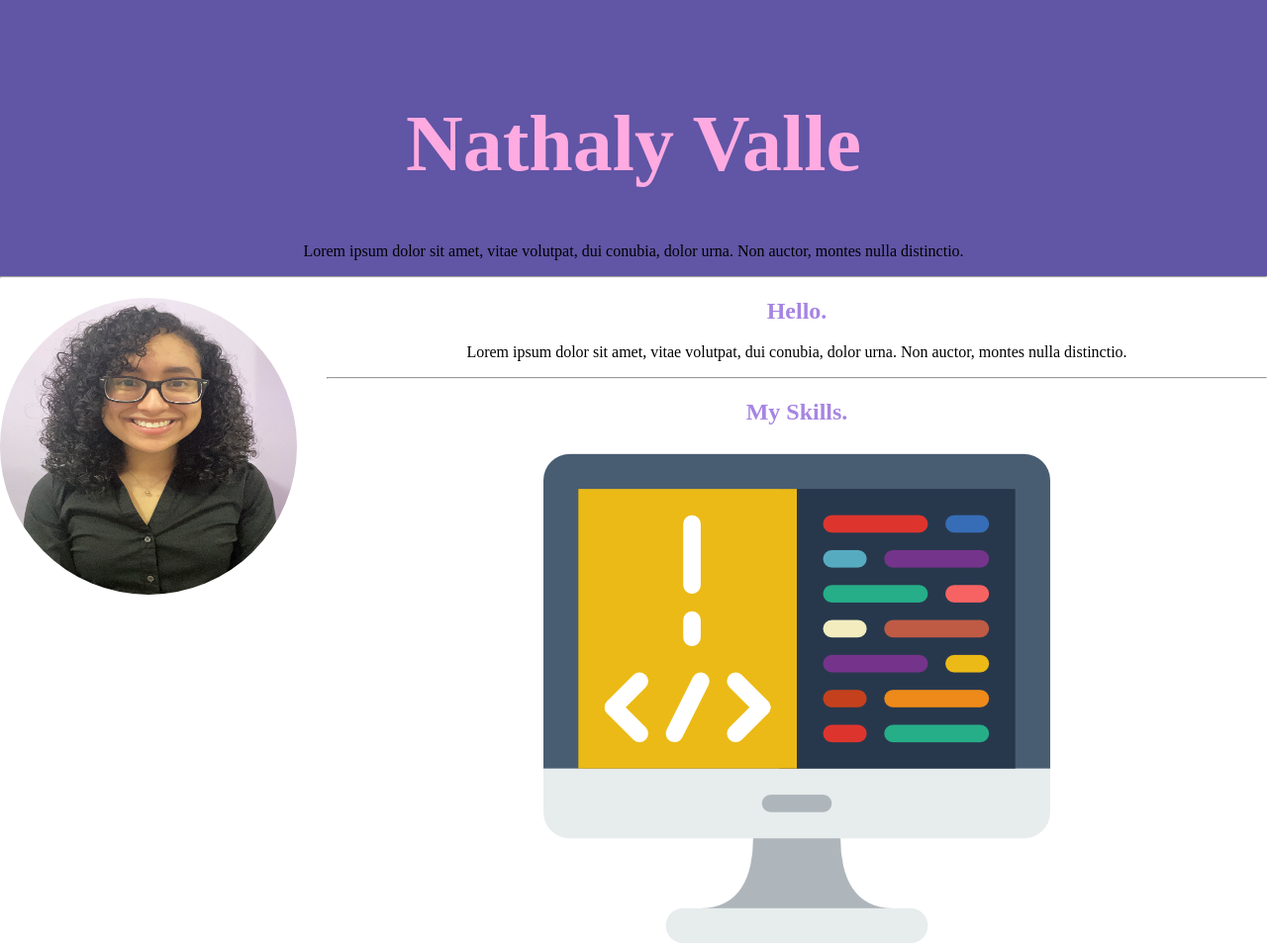
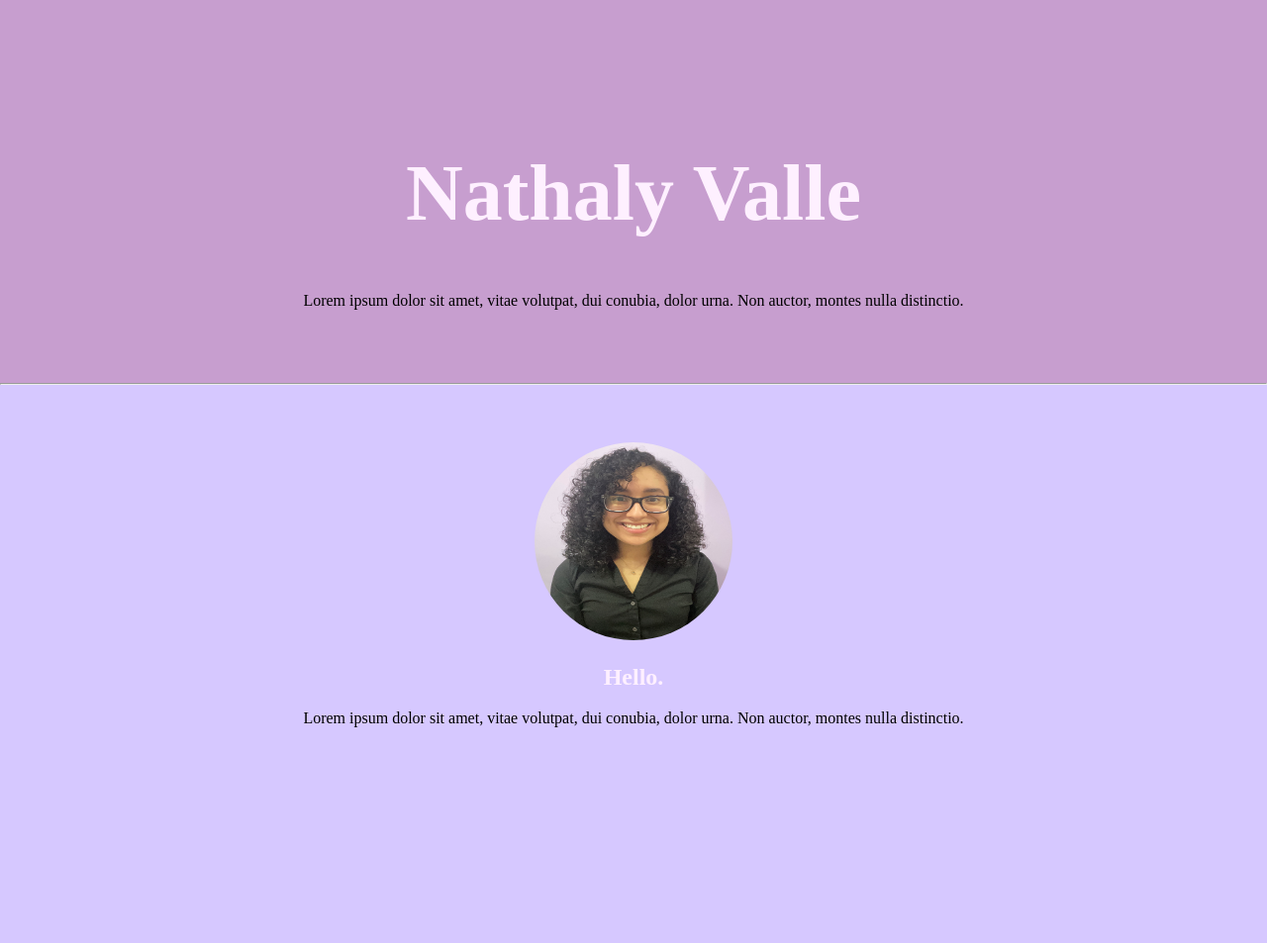
Before and after one commit to Nvall024/portfolio, a plain HTML site: page index.html in a window 1280 px wide. Shown: the top 953 px of the page at 99% size. Drawn offline with Linux system fonts and the light colour scheme.

Commit message:
more css updates

```diff
--- a/css/styles.css
+++ b/css/styles.css
@@ -1,39 +1,61 @@
 body{
   margin: 0;
   text-align: center;
+  background-color: #d6c8ff;
 }
 
 h1{
   margin-top: 0;
   font-size: 5em;
-  color: #ffabe1;
+  color: #fef0ff;
 }
 
 h2{
-  color: #a685e2;
+  color: #fef0ff;
 }
 
 .top-container{
-  background-color: #6155a6;
+  background-color: #c79ecf;
   padding-top: 100px;
 
 
 }
 
+.profile{
+
+  padding: 50px;
+}
+
+.skills{
+  padding-top: 200px;
+}
+
+.skill-row{
+  padding: 100px;
+}
+
 .profile-img {
-  width: 300px;
-  height: 300px;
+  width: 200px;
+  height: 200px;
   border-radius: 50%;
-  float: left;
-  margin-right: 30px;
+
 
 }
 
 .code-img{
-  width: 25%;
+  float: right;
+  width: 200px;
+  height: 200px;
 
 }
 
 .bootstrap-logo{
   width: 25%;
+  float: left;
+  width: 200px;
+  height: 200px;
 }
+
+.contact-me{
+  padding-top: 200px;
+}
--- a/index.html
+++ b/index.html
@@ -30,27 +30,28 @@
         <h2>Hello.</h2>
         <p>Lorem ipsum dolor sit amet, vitae volutpat, dui conubia, dolor urna. Non auctor, montes nulla distinctio.</p>
       </div>
-      <hr>
+
 
     <div class="skills">
 
       <h2>My Skills.</h2>
       <div class="skill-row">
-        <img class="" src="images/coding.png" alt="code-img">
+        <img class="code-img" src="images/coding.png" alt="code-img">
         <h2>Lorem & Ipsum</h2>
         <p>Lorem ipsum dolor sit amet, quis in duis, iaculis id felis. Consectetuer vestibulum, nunc urna lectus, erat ligula. Hendrerit nam, lectus ante, ut lorem eros.</p>
       </div>
 
       <div class="skill-row">
-        <img class="" src="images/bootstrap.png" alt="bootstrap-logo">
+        <img class="bootstrap-logo" src="images/bootstrap.png" alt="bootstrap-logo">
         <h2>Lorem Ipsum Dolor</h2>
         <p>Lorem ipsum dolor sit amet, mauris sed consectetuer. Etiam et eu, bibendum interdum, lacus quis mauris. Curabitur wisi, quisque vel eu, rutrum nam.</p>
       </div>
 
     </div>
-    <hr>
+
 
     <div class="contact-me">
+      <hr>
       <h2>Get In Touch</h2>
       <h3>Lorem ipsum dolor sit amet, non elit.</h3>
       <p>Lorem ipsum dolor sit amet, in quis, aenean amet. Phasellus sodales, tellus donec dui, ornare erat.</p>
```
